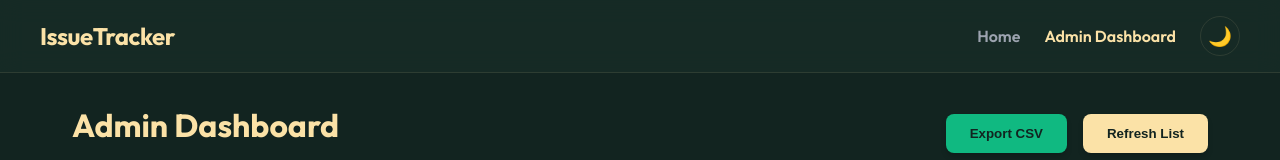
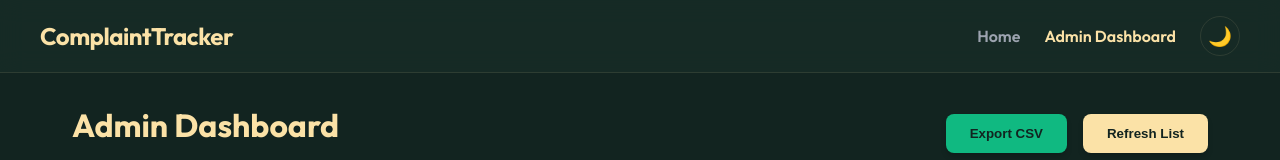
Before and after one commit to Ankit-Basu/mern_pep_minor_project, a website: page complaint-tracker/public/admin.html in a window 1280 px wide. Shown: the top 160 px of the page. Drawn offline with Linux system fonts and the light colour scheme; no server answers.

Commit message:
minor chnages

```diff
--- a/complaint-tracker/public/admin.html
+++ b/complaint-tracker/public/admin.html
@@ -9,7 +9,7 @@
   <body>
     <header>
       <nav>
-        <a href="/" class="logo">IssueTracker</a>
+        <a href="/" class="logo">ComplaintTracker</a>
         <div class="nav-links">
           <a href="/" class="nav-link">Home</a>
           <a href="/admin.html" class="nav-link active">Admin Dashboard</a>
```
